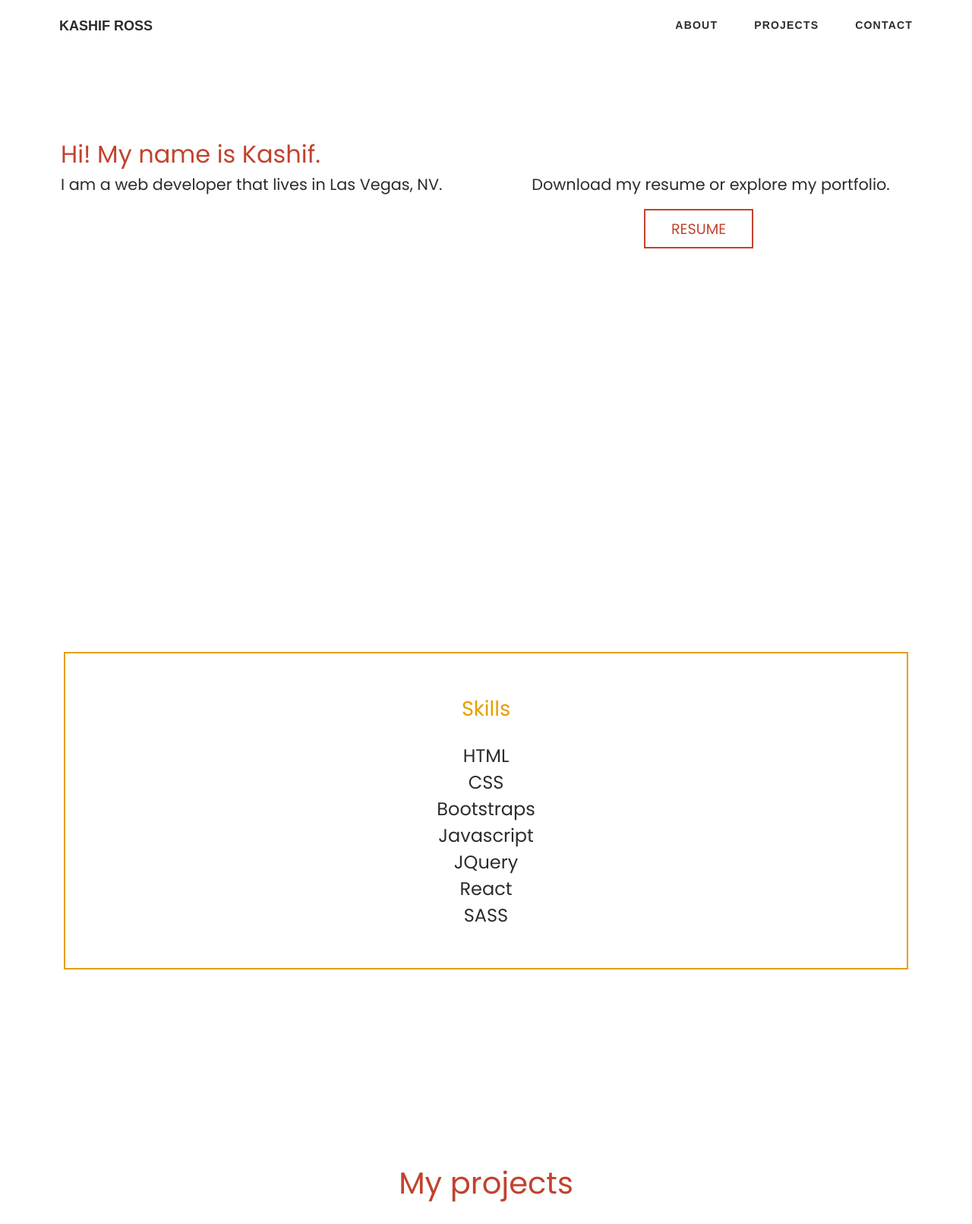
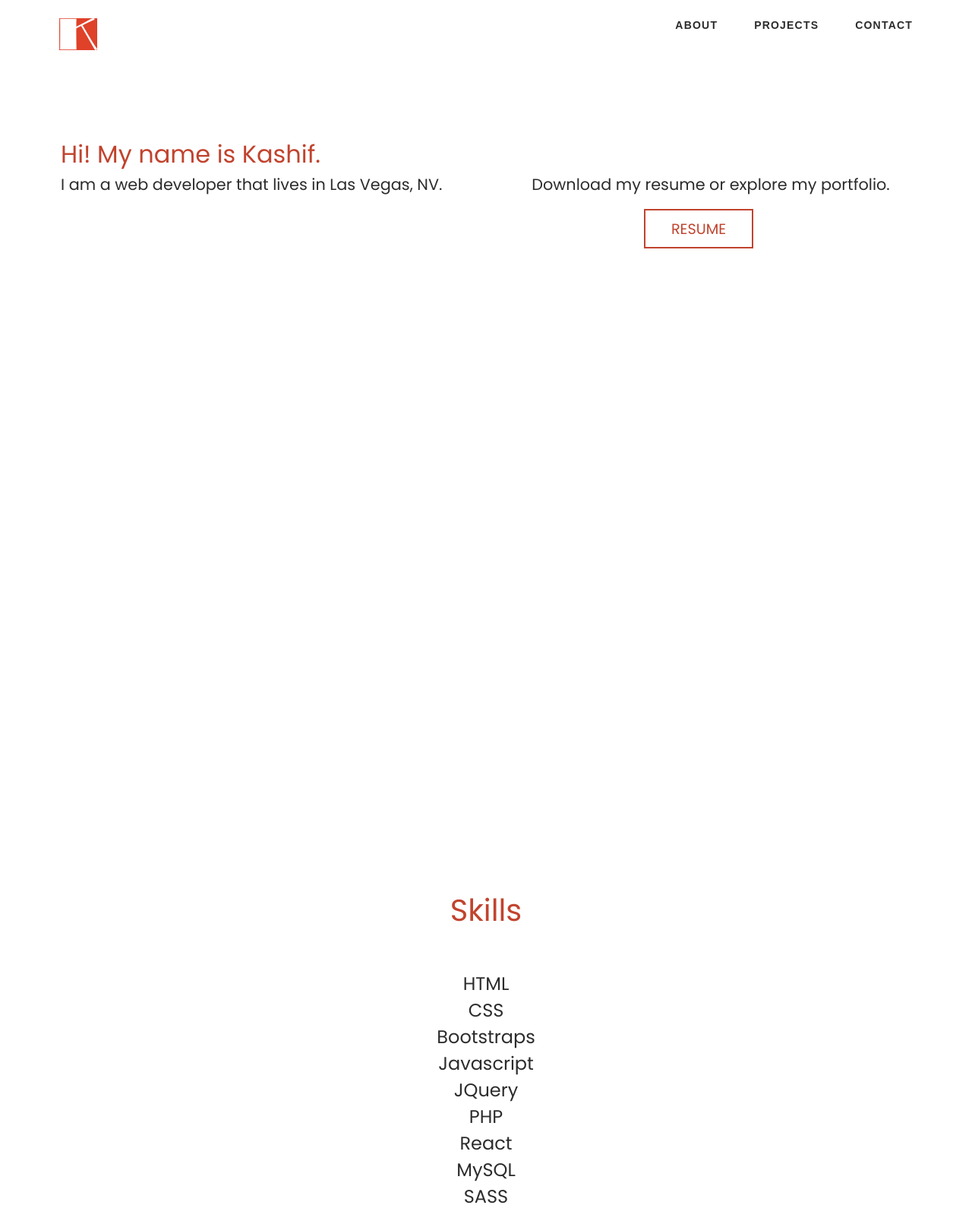
Before and after one commit to kashifross/kashifross.github.io, a plain HTML site: page index.html in a window 1280 px wide. Shown: the top 1611 px of the page at 76% size. Drawn offline with Linux system fonts and the light colour scheme; a web font is replaced by a local one.

Commit message:
Portfolio

```diff
--- a/index.html
+++ b/index.html
@@ -23,7 +23,7 @@
           <i></i>
         </label>
           <div class="logo">
-            <a href="#">KASHIF ROSS</a>
+            <a href="https://www.linkedin.com/in/kashifross/"><img src="Logo.png" alt="logo"></a>
           </div>
           <div class="nav-wrapper">
             <ul>
@@ -58,19 +58,21 @@
         <div class="home-about-textbox">
           <h2>Skills</h2>
           <p>
-            HTML <br>
-            CSS <br>
+            HTML<br>
+            CSS<br>
             Bootstraps<br>
             Javascript<br>
             JQuery<br>
+            PHP<br>
             React<br>
+            MySQL<br>
             SASS</p>
         </div>
       </section>
     </div>
 
     <section id="projects" class="projects">
-      <h2>My projects</h2>
+      <h2>My Projects</h2>
 
       <div class="card">
         <img src="rhys.png" alt="Rhys Cameras" style="width:100%">
@@ -78,7 +80,7 @@
         <p>React<br>
           Bourbon<br>
           Bootstrap 4</p>
-        <p><a href="https://react-vintagestore.netlify.com" class="btn">Vist Website</a></p>
+        <p><a href="https://react-vintagestore.netlify.com" class="btn">Visit Website</a></p>
       </div>
 
       <div class="card">
@@ -87,7 +89,7 @@
         <p>HTML<br>
           CSS<br>
           Bootstrap 4</p>
-        <p><a href="https://oldfashioned.netlify.com/" class="btn">Vist Website</a></p>
+        <p><a href="https://oldfashioned.netlify.com/" class="btn">Visit Website</a></p>
       </div>
 
     </section>
--- a/styles.css
+++ b/styles.css
@@ -38,7 +38,8 @@ nav {
 	float: left;
 	padding: 8px 0;
 	margin-left: 70px;
-	margin-top: 8px;
+  margin-top: 8px;
+  max-width: 50px;
 }
 
 .logo a {
@@ -84,7 +85,7 @@ nav ul li a {
 }
 
 nav ul li a:hover {
-  color: #EEA200;
+  color: #c1432e;
 }
 
 /* Mobile Nav */
@@ -92,6 +93,7 @@ nav ul li a:hover {
 @media screen and (max-width: 864px) {
   .logo {
     padding: 0;
+    max-width: 50px;
   }
 
   .nav-wrapper {
@@ -101,7 +103,7 @@ nav ul li a:hover {
     width: 100%;
     height: 100%;
     z-index: -1;
-    background: #f5f1f2;
+    background: #eea200;
     opacity: 0;
     transition: all 0.2s ease;
   }
@@ -314,8 +316,8 @@ h2 {
 
 @media (max-width: 474px) {
   .home-growth {
-    height: 110vh;
-    padding-top: 10vh;
+    height: 120vh;
+    padding-top: 20vh;
     padding-left: 0;
     padding-right: 0;
   }
@@ -350,32 +352,30 @@ img {
 }
 
 /* About */
+.about-container {
+  margin-bottom: 2rem;
+}
+
 .home-about-textbox {
   background-color: white;
-  outline: 2px solid #e59F00;
   color: #2c2c2c;
-  margin: 0 1.6em;
+  margin: 15em 1.6em;
 }
 
 .home-about-textbox h2 {
-  color: #e59F00;
+  color: #c1432e;
   margin-top: 0;
-  font-size: 2rem;
+  font-size: 2.5rem;
   text-align: center;
+  padding-top: 1rem;
 }
 
 .home-about-textbox p {
   text-align: center;
-}
-
-#name {
-  color: #e59F00;
+  padding: 1rem 0;
 }
 
 @media (min-width: 25rem) {
-  h2 {
-    font-size: 2rem;
-  }
 
   .home-about-textbox h2 {
     top: .9em;
@@ -383,10 +383,6 @@ img {
 }
 
 @media (min-width: 60rem) {
-  h2 {
-    font-size: 2.5rem;
-  }
-
   .home-about {
     padding-bottom: 10em;
   }
@@ -398,12 +394,13 @@ img {
   }
 
   .home-about-textbox h2 {
-    font-size: 1.7rem;
+    font-size: 2.5rem;
   }
 }
 
 .projects h2 {
   color: #c1432e;
+  padding-bottom: 1em;
 }
 
 /* Cards */
@@ -420,7 +417,7 @@ img {
   outline: 0;
   padding: .8em;
   color: white;
-  background-color: #000;
+  background-color: #2c2c2c;
   text-align: center;
   cursor: pointer;
   width: 100%;
@@ -433,7 +430,7 @@ img {
 
 a {
   text-decoration: none;
-  font-size: 1.1em;
+  font-size: 1.1rem;
   color: #f4f1f2;
 }
 
```
Also changed, not shown: Logo.png (added), bird.jpg (deleted), computer.jpg (deleted).
